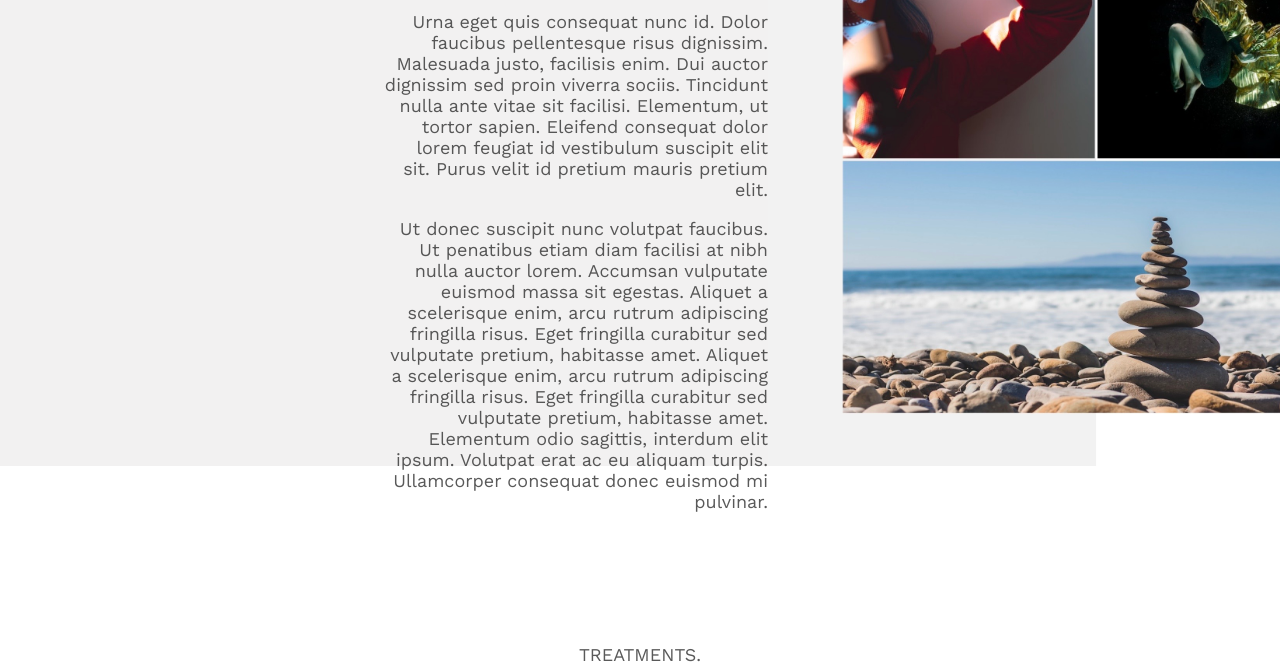
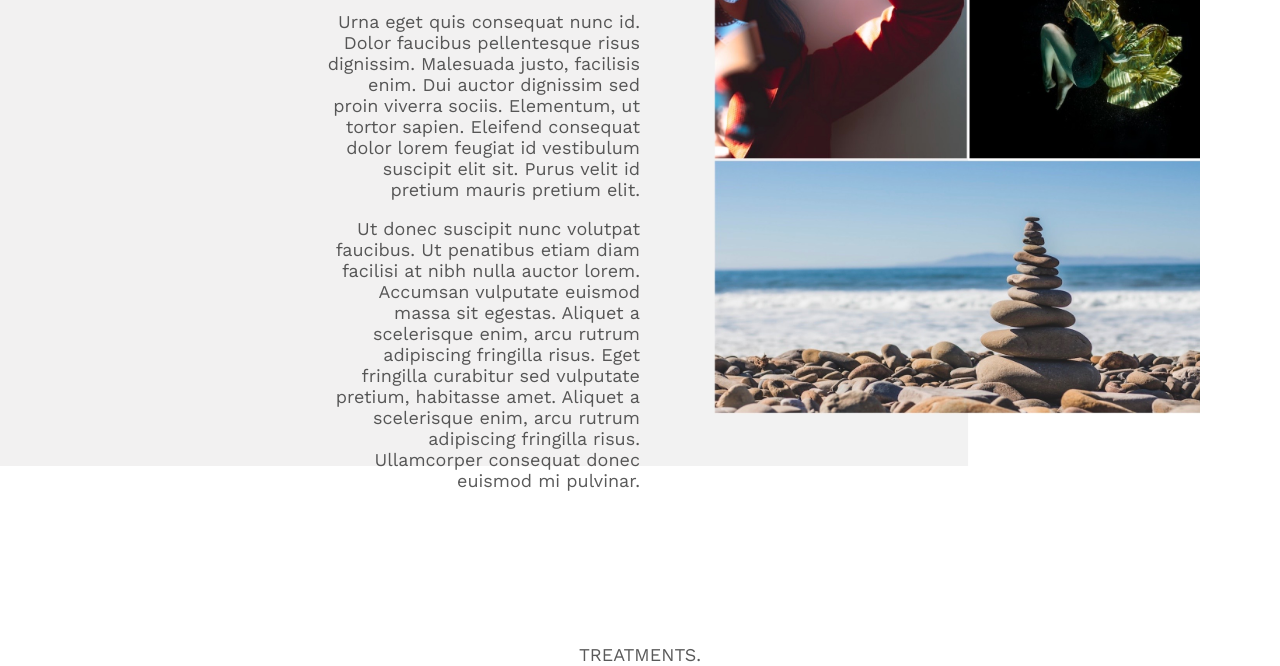
Before and after one commit to javierbarbozam/laboratorio-dos, a plain HTML site: page services/services.html in a window 1280 px wide. Shown: the part 468-1134 px from the top of the page. Drawn offline with nearby package versions, Linux system fonts and the light colour scheme.

```diff
--- a/services/services.html
+++ b/services/services.html
@@ -42,14 +42,12 @@
           <h2>From fatigue to fresh.</h2>
           <div class="banner-info--p">
             <p>Urna eget quis consequat nunc id. Dolor faucibus pellentesque risus dignissim. Malesuada justo, facilisis enim.
-              Dui auctor dignissim sed proin viverra sociis. Tincidunt nulla ante vitae sit facilisi. Elementum, ut tortor
-              sapien. Eleifend consequat dolor lorem feugiat id vestibulum suscipit elit sit. Purus velit id pretium mauris
-              pretium elit.</p>
+              Dui auctor dignissim sed proin viverra sociis. Elementum, ut tortor sapien. Eleifend consequat dolor lorem feugiat
+              id vestibulum suscipit elit sit. Purus velit id pretium mauris pretium elit.</p>
             <p>Ut donec suscipit nunc volutpat faucibus. Ut penatibus etiam diam facilisi at nibh nulla auctor lorem. Accumsan
               vulputate euismod massa sit egestas. Aliquet a scelerisque enim, arcu rutrum adipiscing fringilla risus. Eget
               fringilla curabitur sed vulputate pretium, habitasse amet. Aliquet a scelerisque enim, arcu rutrum adipiscing
-              fringilla risus. Eget fringilla curabitur sed vulputate pretium, habitasse amet. Elementum odio sagittis,
-              interdum elit ipsum. Volutpat erat ac eu aliquam turpis. Ullamcorper consequat donec euismod mi pulvinar.</p>
+              fringilla risus. Ullamcorper consequat donec euismod mi pulvinar.</p>
           </div>
         </div>
         <!-- div de imagen -->
--- a/styles/_banner-info.scss
+++ b/styles/_banner-info.scss
@@ -234,7 +234,7 @@
   }
 
   div {
-    max-width: 60%;
+    max-width: 50%;
     height: 85%;
     background-color: #f2f1f1;
     padding-top: 2%;
```
Also changed, not shown: styles/styles.css.
